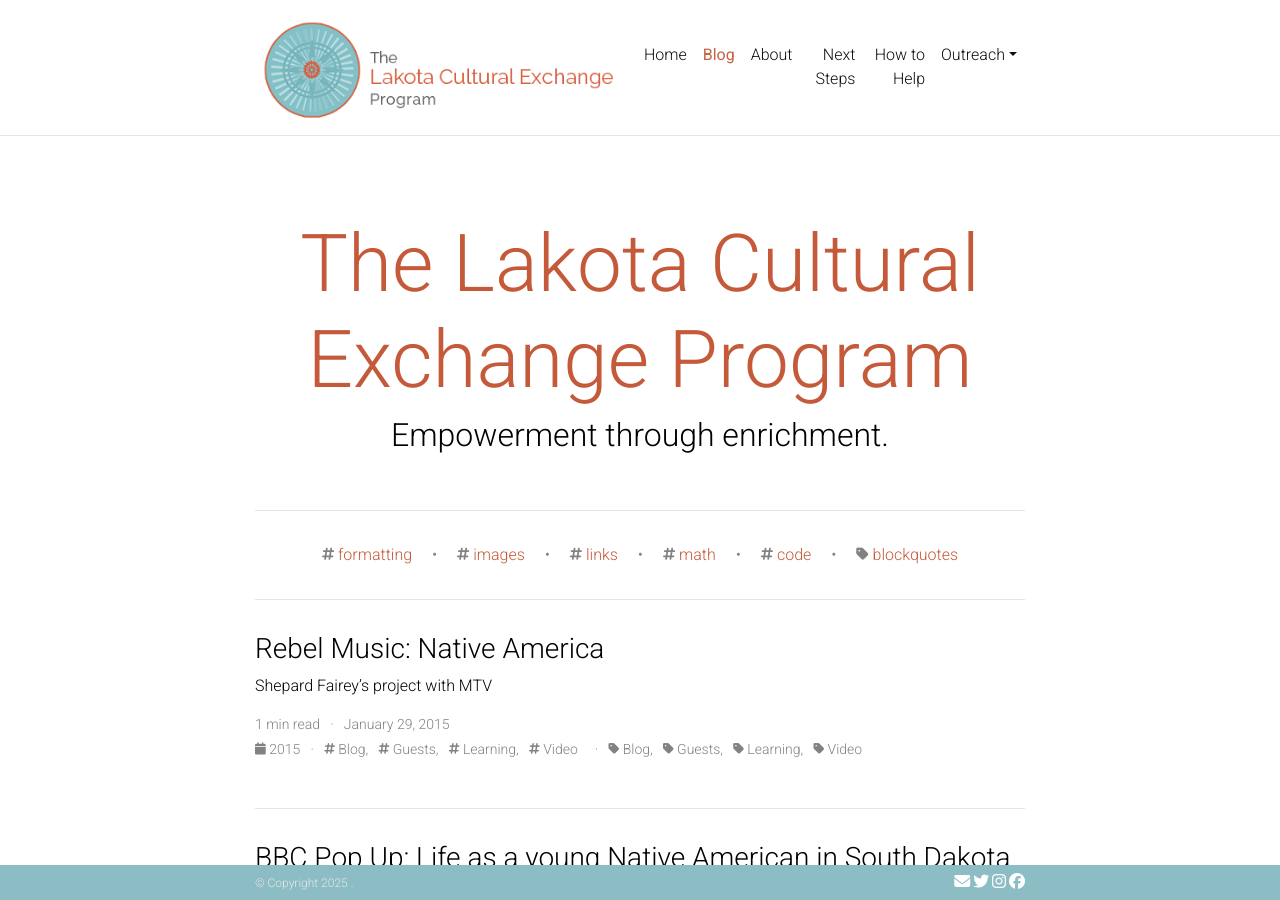
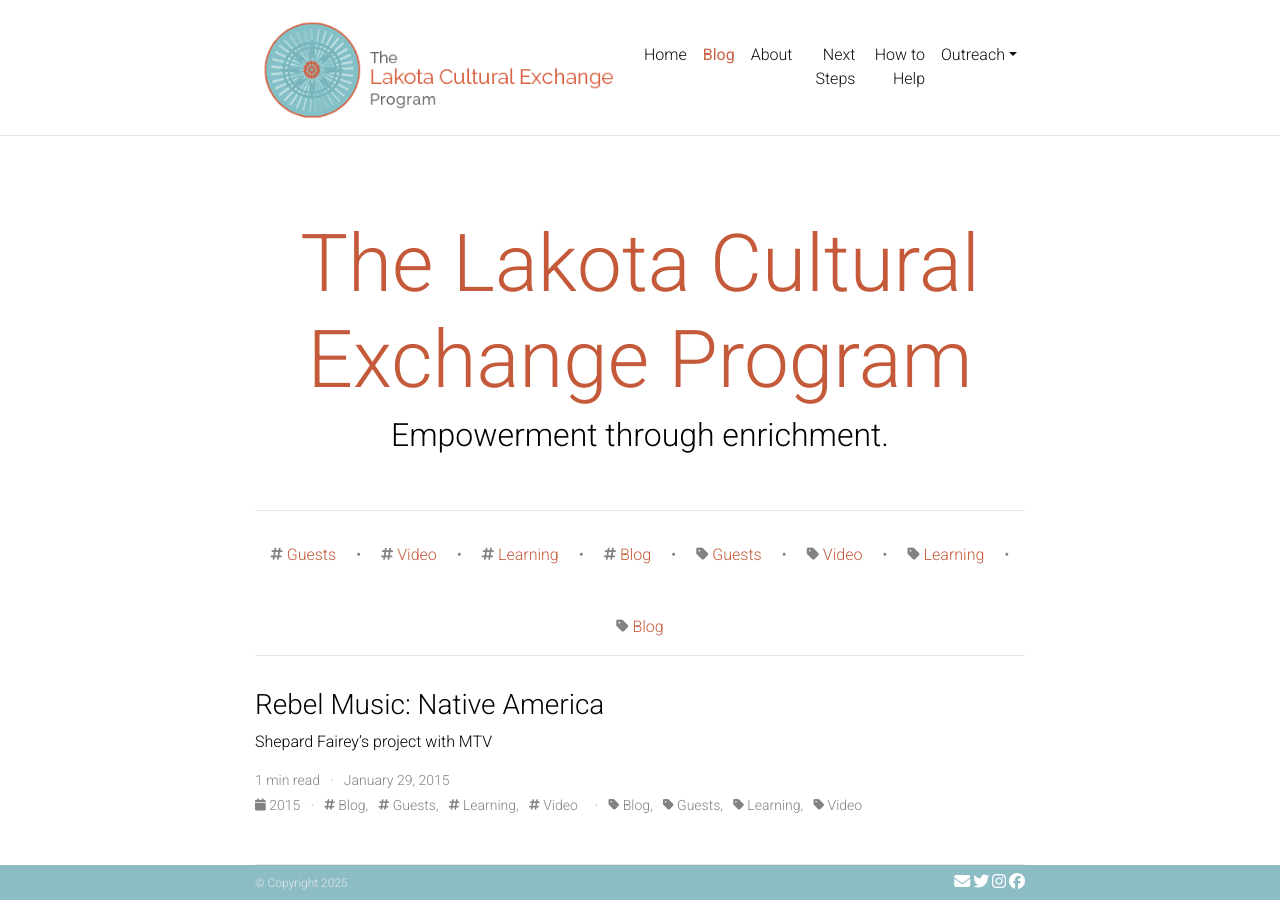
Before and after one commit to lcep-org/lcep-org.github.io, a Jekyll site: the page built from blog/index.html, in a window 1280 px wide and 900 px high. Built offline with Jekyll 4.4.1, drawn with Linux system fonts in a browser that asks for light colours; nearby versions of some CDN libraries; the list of posts is cut into pages by our own code; comment, search, counter and statistics services are not loaded; a style sheet for code colours, icons or effects is not loaded.

Commit message:
should all be updated sans media and images

```diff
--- a/_config.yml
+++ b/_config.yml
@@ -260,8 +260,8 @@ jekyll-archives:
     tag: '/blog/tag/:name/'
     category: '/blog/category/:name/'
 
-display_tags: ['formatting', 'images', 'links', 'math', 'code'] # these tags will be displayed on the front page of your blog
-display_categories: ['blockquotes'] # these categories will be displayed on the front page of your blog
+display_tags: ['Guests', 'Video', 'Learning', 'Blog'] # these tags will be displayed on the front page of your blog
+display_categories: ['Guests', 'Video', 'Learning', 'Blog'] # these categories will be displayed on the front page of your blog
 
 # -----------------------------------------------------------------------------
 # Jekyll Scholar
```
